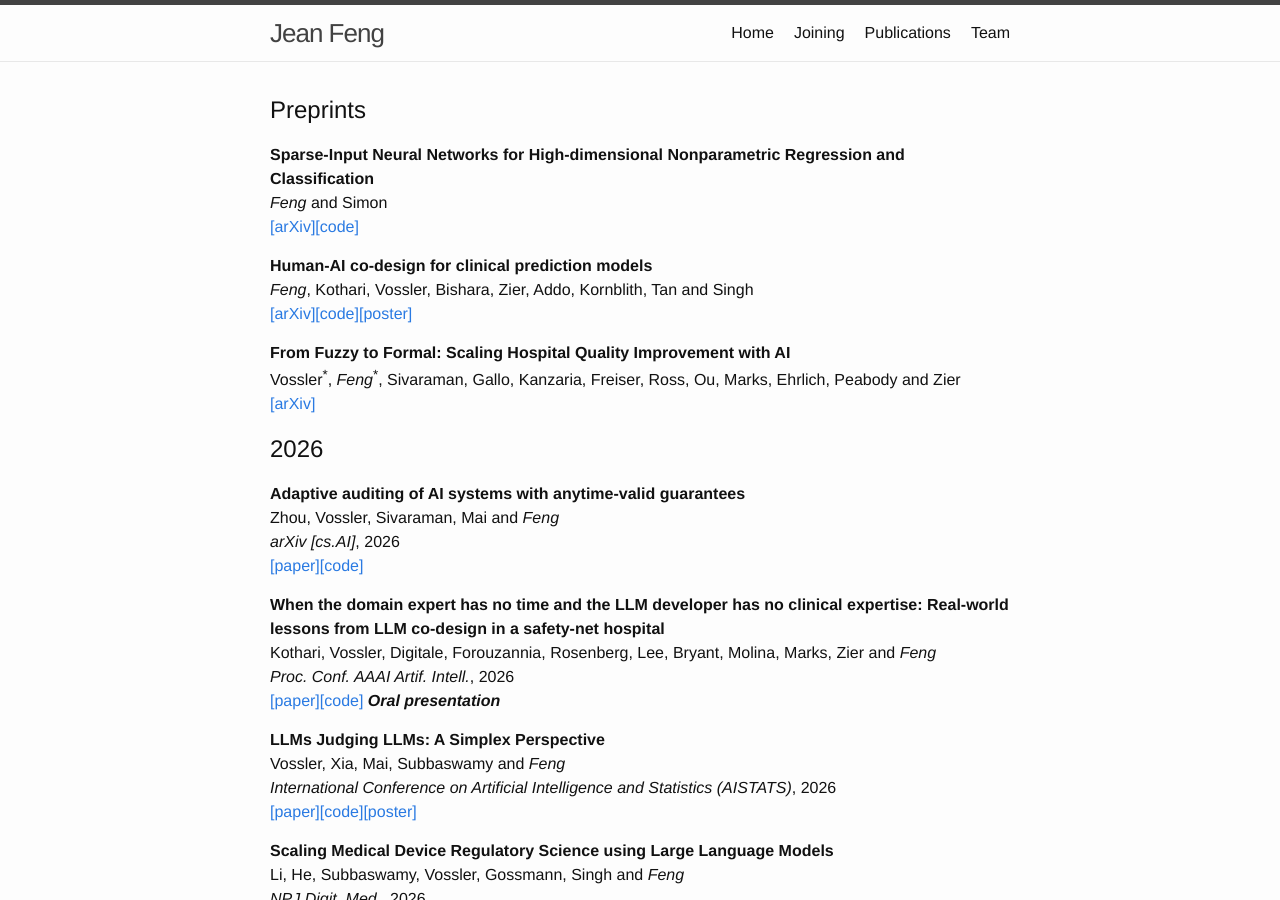
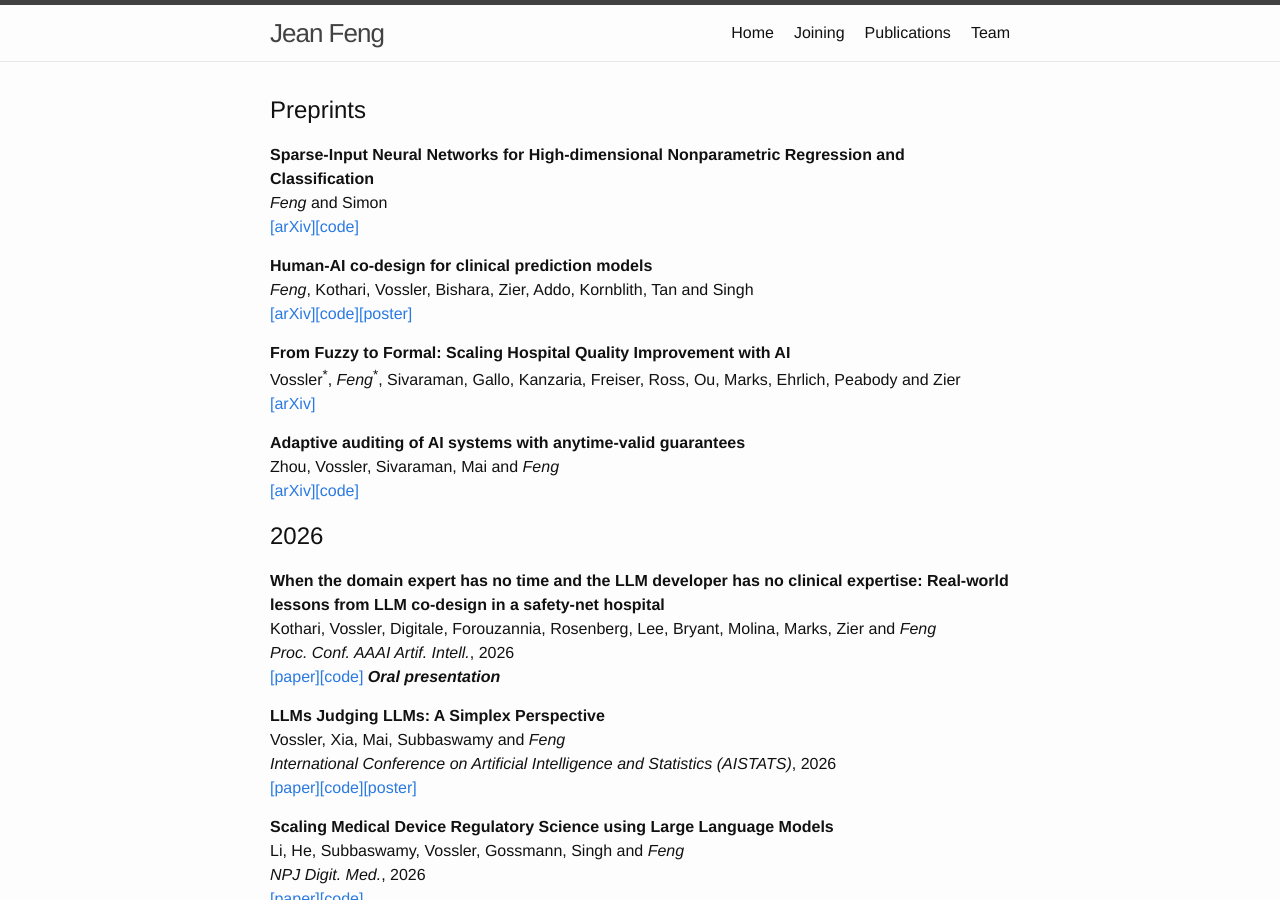
Before and after one commit to jjfeng/jjfeng.github.io, a Jekyll site: the page built from publications.md, in a window 1280 px wide and 900 px high. Built offline with Jekyll 4.4.1, drawn with Linux system fonts in a browser that asks for light colours.

Commit message:
update pubs

```diff
--- a/publications.md
+++ b/publications.md
@@ -17,12 +17,11 @@ title: Publications
 Vossler<sup>\*</sup>, *Feng*<sup>\*</sup>, Sivaraman, Gallo, Kanzaria, Freiser, Ross, Ou, Marks, Ehrlich, Peabody and Zier<br />
 [\[arXiv\]](https://arxiv.org/abs/2604.20055)
 
-## 2026
 **Adaptive auditing of AI systems with anytime-valid guarantees**<br />
 Zhou, Vossler, Sivaraman, Mai and *Feng*<br />
-*arXiv [cs.AI]*, 2026<br />
-[\[paper\]](https://arxiv.org/abs/2605.07002)[\[code\]](https://github.com/jjfenglab/safe-adaptive-testing)
+[\[arXiv\]](https://arxiv.org/abs/2605.07002)[\[code\]](https://github.com/jjfenglab/safe-adaptive-testing)
 
+## 2026
 **When the domain expert has no time and the LLM developer has no clinical expertise: Real-world lessons from LLM co-design in a safety-net hospital**<br />
 Kothari, Vossler, Digitale, Forouzannia, Rosenberg, Lee, Bryant, Molina, Marks, Zier and *Feng*<br />
 *Proc. Conf. AAAI Artif. Intell.*, 2026<br />
--- a/publications_preprint.bib
+++ b/publications_preprint.bib
@@ -53,7 +53,7 @@
                   guarantees",
   author       = "Zhou, Siyu and Vossler, Patrick and Sivaraman, Venkatesh and
                   Mai, Yifan and Feng, Jean",
-  journal      = "arXiv [cs.AI]",
+  journal      = "arXiv",
   month        =  may,
   year         =  2026,
   primaryClass = "cs.AI",
```
Also changed, not shown: 1 other file.
